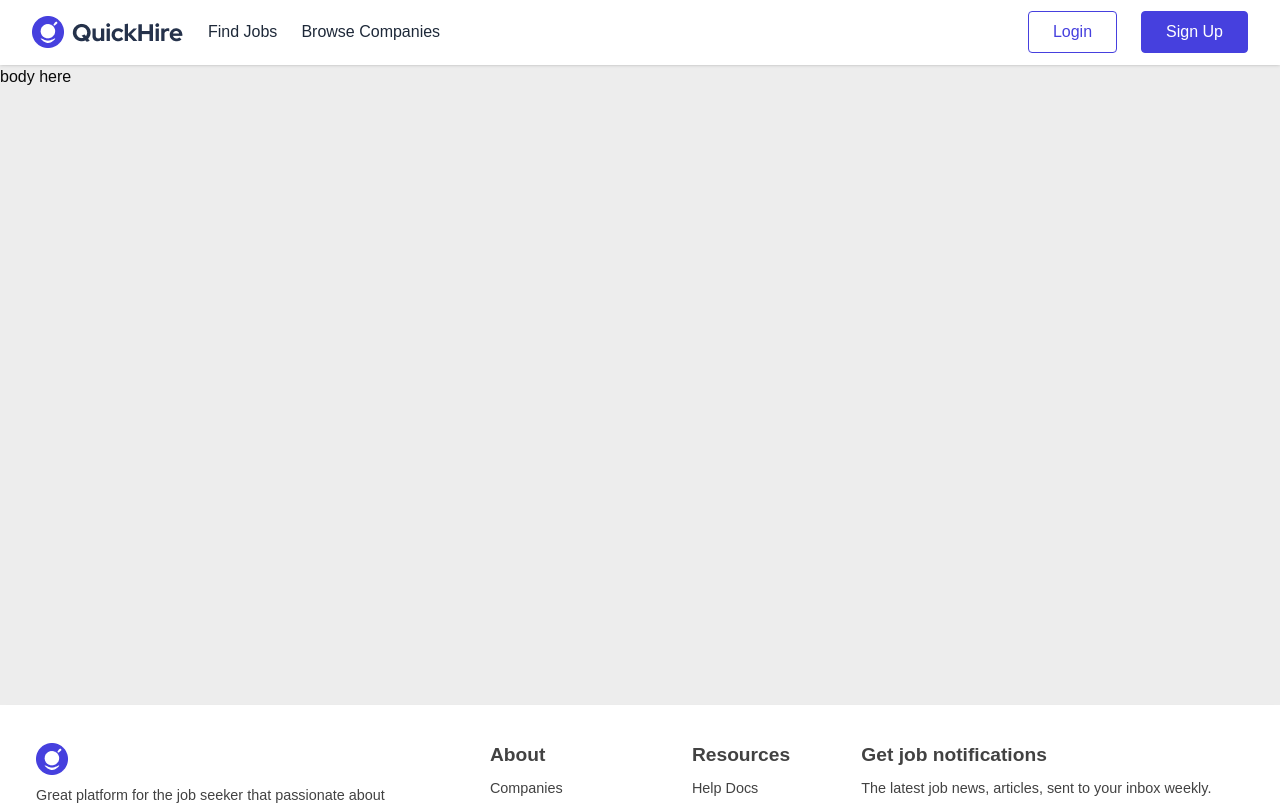
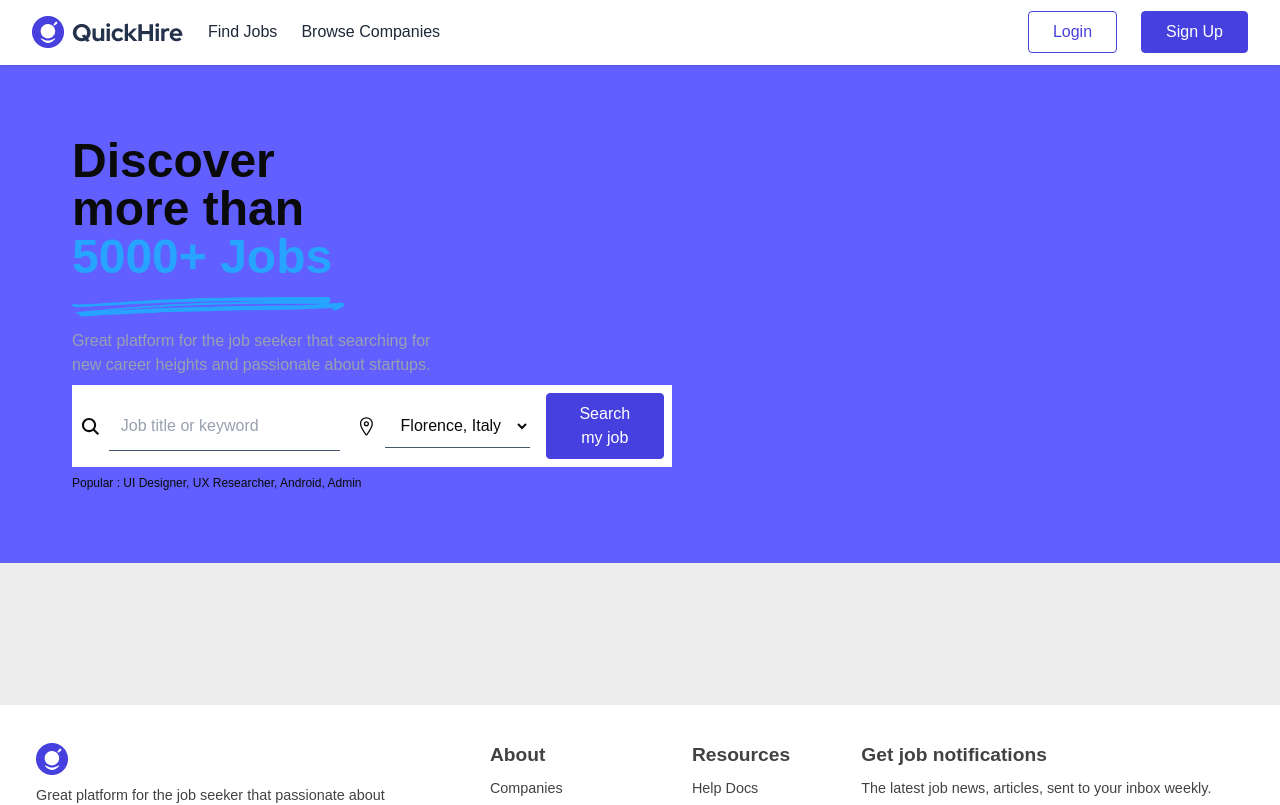
Before and after one commit to Marg0n/QuickHire, a Next.js app: page / in a window 1280 px wide. Shown: the top 805 px of the page. Built offline with nearby package versions, Linux system fonts and the light colour scheme.

Commit message:
Add: Added Hero left component.

```diff
--- a/src/components/landing/Body.tsx
+++ b/src/components/landing/Body.tsx
@@ -1,11 +1,11 @@
-import React from 'react';
+import Hero from "./hero/Hero";
 
 const Body = () => {
-    return (
-        <div className='min-h-[80vh]'>
-            body here
-        </div>
-    );
+  return (
+    <div className="min-h-[80vh]">
+      <Hero />
+    </div>
+  );
 };
 
 export default Body;
--- /dev/null
+++ b/src/components/landing/hero/Hero.tsx
@@ -0,0 +1,15 @@
+import vec from "@/assets/images/Vec1.png";
+import Image from "next/image";
+import { IoLocationOutline, IoSearch } from "react-icons/io5";
+import Button from "../../ui/Button";
+import Left from "./Left";
+
+const Hero = () => {
+  return (
+    <div className="min-h-[60vh] grid grid-col-1 md:grid-col-2">
+      <Left/>
+    </div>
+  );
+};
+
+export default Hero;
--- /dev/null
+++ b/src/components/landing/hero/Left.tsx
@@ -0,0 +1,58 @@
+import vec from "@/assets/images/Vec1.png";
+import Image from "next/image";
+import { IoLocationOutline, IoSearch } from "react-icons/io5";
+import Button from "../../ui/Button";
+
+const Left = () => {
+  return (
+    <div className="min-h-[60vh] bg-indigo-500 py-18 pl-18">
+      <div className="w-68 h-48 text-start flex bg-transparent flex-col gap-4 ">
+        <h1 className="text-5xl font-semibold">
+          Discover more than{" "}
+          <span className="text-[#26A4FF]">5000+ Jobs</span>{" "}
+        </h1>
+        <Image src={vec} width={300} height={50} alt="Underline Vector" />
+      </div>
+      <p className="text-wrap w-94 text-gray-400">
+        Great platform for the job seeker that searching for new career heights
+        and passionate about startups.
+      </p>
+
+      <form className="bg-white p-2 flex flex-col md:flex-row gap-4 w-150 my-2">
+        <div className="flex items-center justify-start gap-2 ">
+          <span className="cursor-pointer">
+            <IoSearch className="text-[1.3rem]  group-hover:text-primary" />
+          </span>
+          <input
+            type="text"
+            placeholder="Job title or keyword"
+            className="border-b-1  border-slate-600 bg-transparent placeholder:text-gray-400 p-3"
+          />
+        </div>
+        <div className="flex items-center justify-start gap-2 ">
+          <span className="cursor-pointer">
+            <IoLocationOutline className="text-[1.3rem]  group-hover:text-primary" />
+          </span>
+
+          <select
+            id="currency"
+            name="currency"
+            // placeholder="Florence, Italy"
+            className="border-b-1  border-slate-600 bg-transparent placeholder:text-gray-400 p-3"
+          >
+            <option>Florence, Italy</option>
+            <option>Florence, Italy</option>
+            <option>Florence, Italy</option>
+          </select>
+        </div>
+
+        <Button variant={1}>Search my job</Button>
+      </form>
+      <p className="text-xs">
+        Popular : UI Designer, UX Researcher, Android, Admin
+      </p>
+    </div>
+  );
+};
+
+export default Left;
```
Also changed, not shown: src/components/landing/hero/Right.tsx (added).
